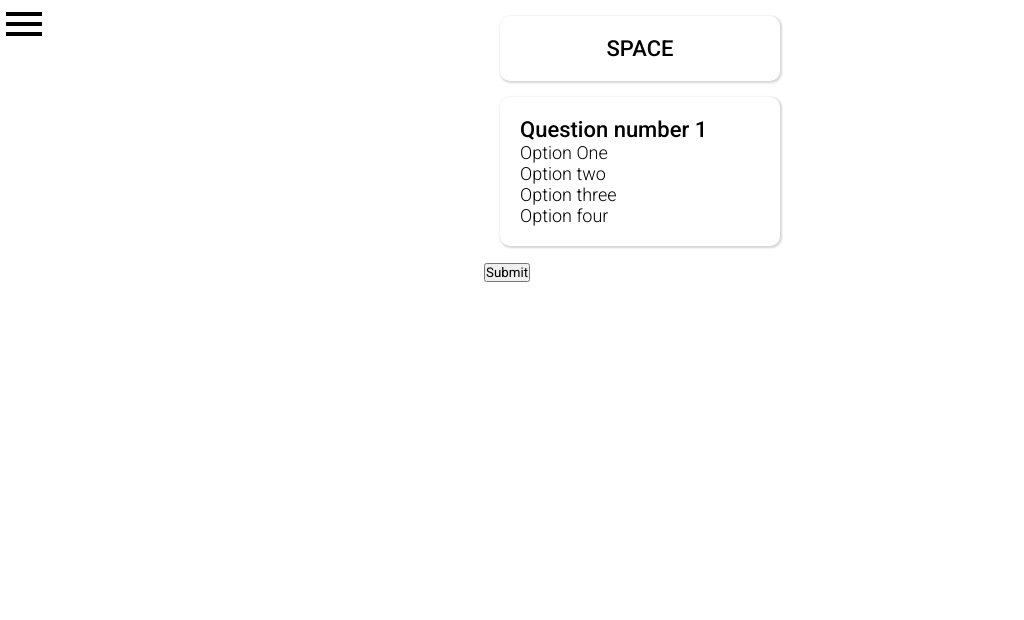
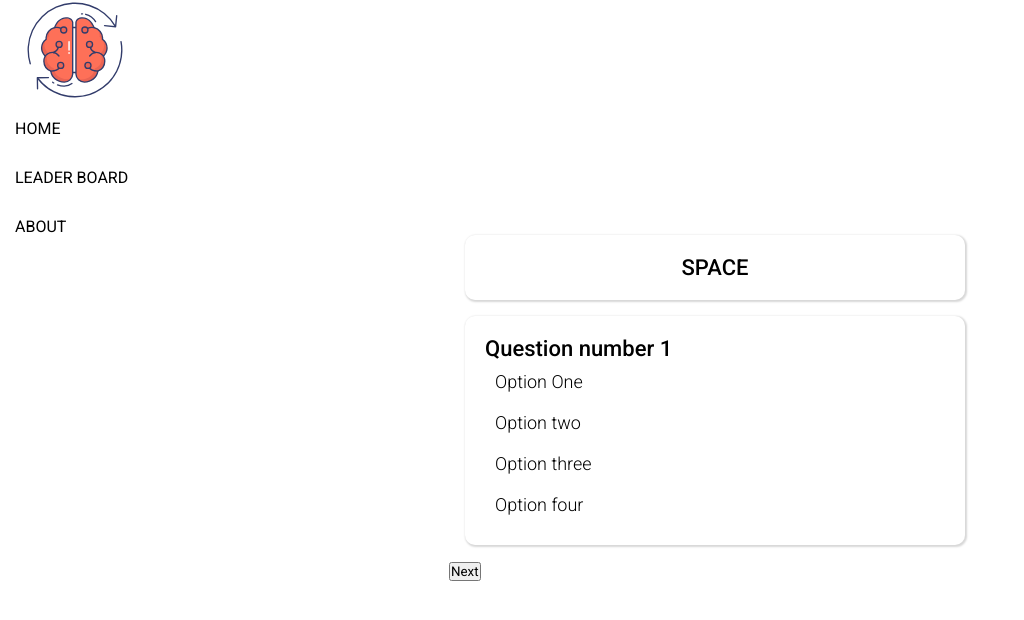
Before and after one commit to AmitThakur11/QuizProject, a React (Create React App) app: page /quiz/1 in a window 1280 px wide. Shown: the top 620 px of the page, without its empty margins (0-1024 px from the left). Built offline with nearby package versions, Linux system fonts and the light colour scheme.

Commit message:
style : change sidebar css

```diff
--- a/src/App.tsx
+++ b/src/App.tsx
@@ -3,13 +3,12 @@ import React from "react";
 import "./styles.css";
 import menu  from "./svg/menu.svg";
 import logo from './svg/brain.svg'
-import {Routes,Route , useParams} from 'react-router-dom'
+import {Routes,Route,Link , useParams} from 'react-router-dom'
 
 import {useState} from "react";
 import {QuizListComponent} from "./Components/QuizListComponent";
 import {QuizContainer} from "./Components/QuizContainer";
 export default function App() {
-  const {id} = useParams();
   const [showSideBar , setSideBar] = useState(true)
   const displaySideBar = ():void=>{
     setSideBar(!showSideBar)
@@ -21,7 +20,7 @@ export default function App() {
       <nav></nav>
     <div className = {!showSideBar?"side-bar active" : "side-bar"} >
       <div><img src = {logo} width={"100px"} alt = "processing"/></div>
-      <div className = "side-bar-items">HOME</div>
+      <div onClick = {()=>displaySideBar()} className = "side-bar-items"><Link to ="/" >HOME</Link></div>
       <div className = "side-bar-items">LEADER BOARD</div>
       <div className = "side-bar-items">ABOUT</div>
     </div>
--- a/src/CSScomponents/QuizContainer.css
+++ b/src/CSScomponents/QuizContainer.css
@@ -3,6 +3,7 @@
   display: flex;
   flex-direction: column;
   align-items: center;
+  justify-content: center;
 }
 .title{
   text-align: center;
@@ -14,7 +15,8 @@
   margin:1rem;
   flex : 1 1 1;
   padding:20px;
-  width: 280px;
+  transition: padding-left 560ms;
+  min-width: 500px;
   height: max-content ;
   font-weight: 500;
   font-size: 22px;
@@ -28,4 +30,13 @@
   flex-wrap: wrap;
   font-weight: 300;
   font-size: 18px;
+  cursor: pointer;
+  padding :10px;
 }
+
+@media (max-width : 420px){
+  .question-card{
+    width: 280px;
+  }
+
+}
--- /dev/null
+++ b/src/CSScomponents/TotalCard.css
@@ -0,0 +1,10 @@
+.total-card{
+  height:50vh;
+  background-color:teal;
+  font-weight: 500;
+  font-size:48px;
+  display: flex;
+  flex-direction: column;
+  justify-content: center;
+  align-items: center
+}
--- a/src/Components/QuestionCard.tsx
+++ b/src/Components/QuestionCard.tsx
@@ -1,9 +1,10 @@
 import {OptionContainer} from "./OptionContainer"
 import {useParams} from "react-router-dom";
-import {useState} from "react";
+import {useQuiz} from "../Context/quizContext";
+import {TotalCard} from "../Components/TotalCard"
 export const QuestionCard = ({quizes})=>{
   const {id} = useParams();
-  const [count , setCount] = useState(1)
+  const {count , setCount} = useQuiz()
   return(
     <div >
         {
@@ -12,19 +13,20 @@ export const QuestionCard = ({quizes})=>{
               <h1 className = "question-card title">{quiz.quizName}</h1>
               <div>{
                 quiz.questions.map(({question,options,id})=>{
-                  return(<>
+                  return(
+                  <>
                      {id === count &&<div className = "question-card">
-                      <div className = "question">{question}</div>
-                      <OptionContainer options = {options} />
-
-                    </div>}
-
-                  </>)
-
+                            <div className = "question">{question}</div>
+                            <OptionContainer options = {options} />
+                          </div>
+                      }
+                  </>
+                  )
                 })
-
-
-              }<button onClick = {()=>setCount(count + 1)}>Submit</button></div>
+              }
+              {count > quiz.questions.length && <TotalCard/>}
+              {count < quiz.questions.length+1 && <button onClick ={()=>setCount(count+1)}>Next</button>}
+            </div>
 
               </div>}
             </div>
--- a/src/Components/QuizListComponent.tsx
+++ b/src/Components/QuizListComponent.tsx
@@ -1,4 +1,5 @@
-import  "../CSScomponents/QuizListComponent.css"
+import  "../CSScomponents/QuizListComponent.css";
+import {Quizes} from "../QuizData/QuestionBank"
 import {useQuiz} from "../Context/quizContext";
 import {Link } from "react-router-dom"
 export const  QuizListComponent = ()=>{
@@ -6,7 +7,7 @@ export const  QuizListComponent = ()=>{
   return(
     <div className = "quiz-list">
       {
-        quizes.map((quiz)=>{
+        quizes.map((quiz:Quizes)=>{
           return <Link to = {`/quiz/${quiz.id}`}><div className = "quiz" key = {quiz.id}>
             <div className = "quiz-image"><img  src = {quiz.quizImage} alt = "processing"/></div>
             <div className = "quiz-title">{quiz.quizName}</div>
--- /dev/null
+++ b/src/Components/TotalCard.tsx
@@ -0,0 +1,9 @@
+import "../CSScomponents/TotalCard.css"
+
+export const TotalCard = ()=>{
+  return(
+    <div className = "total-card">
+      <div className  = "points">Total 100</div>
+    </div>
+  )
+}
--- a/src/Context/quizContext.tsx
+++ b/src/Context/quizContext.tsx
@@ -1,11 +1,16 @@
 
-import {useContext , createContext} from 'react';
+import {useContext , useReducer ,  createContext , useState} from 'react';
 import {quizes} from "../QuizData/QuestionBank"
-export const  QuizContext = createContext();
+export const  QuizContext = createContext("");
 
 export const QuizProvider = ({children})=>{
+  const [count , setCount] = useState(1);
+  const [state , dispatch]= useReducer(()=>{
+
+  } , {})
+  const sharedData = {quizes : quizes , count : count , setCount : setCount}
   return(
-    <QuizContext.Provider value ={{quizes : quizes}}>
+    <QuizContext.Provider value ={sharedData}>
     {children}
     </QuizContext.Provider>
   )
--- a/src/styles.css
+++ b/src/styles.css
@@ -19,6 +19,47 @@
   align-items: center;
   height:100vh;
   width:150px;
+  transition: transform(560ms);
+}
+.side-bar-items{
+  text-align: left;
+  margin:10px;
+  padding: 5px 10px;
+  width : 140px;
+  text-align: left;
+
+
+}
+
+
+.main{
+  display : flex;
+  flex-direction: column;
+  width: 100%;
+  min-height:100vh;
+  padding-left:150px;
+  transition : padding-left 560ms;
+
+
+}
+.menu{
+  display:none;
+}
+
+
+
+
+@media( max-width : 765px){
+
+.side-bar{
+  background: #fff;
+  position: fixed;
+  top:0;
+  display: flex;
+  flex-direction: column;
+  align-items: center;
+  height:100vh;
+  width:150px;
   transform:  translateX(-100%);
   transition: transform(560ms);
 }
@@ -34,7 +75,7 @@
 .side-bar.active{
   transform: translateX(0%);
   position: fixed;
-  top:0px;
+  top:0;
 
 
 }
@@ -50,10 +91,14 @@
 
 }
 .menu{
+  display: inline;
   position: fixed;
-  top:0px;
+  top:0;
 }
 
 .main.active{
   padding-left:150px;
 }
+
+
+}
--- a/tsconfig.json
+++ b/tsconfig.json
@@ -3,7 +3,7 @@
         "./src/**/*"
     ],
     "compilerOptions": {
-        "strict": true,
+        "strict": false,
         "esModuleInterop": true,
         "lib": [
             "dom",
```
